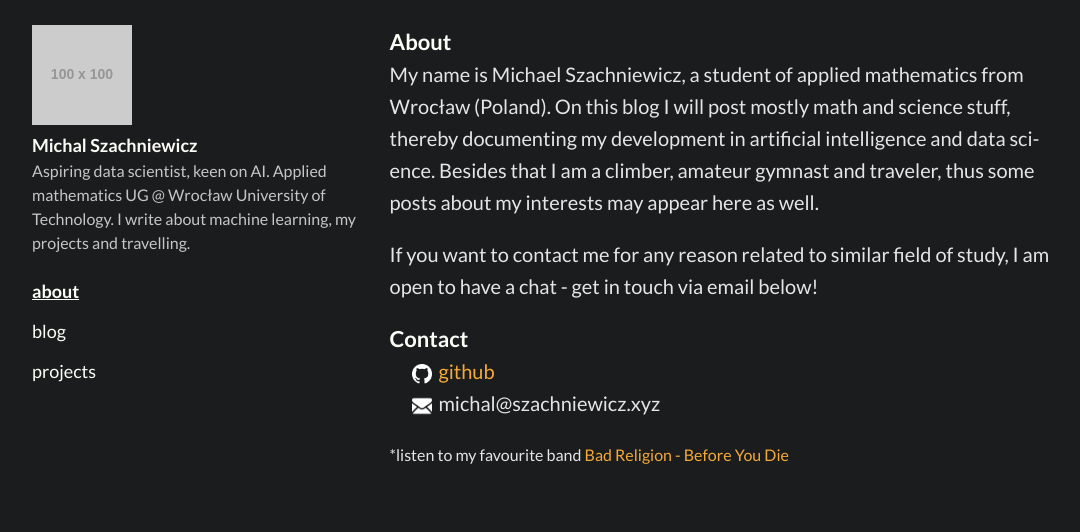
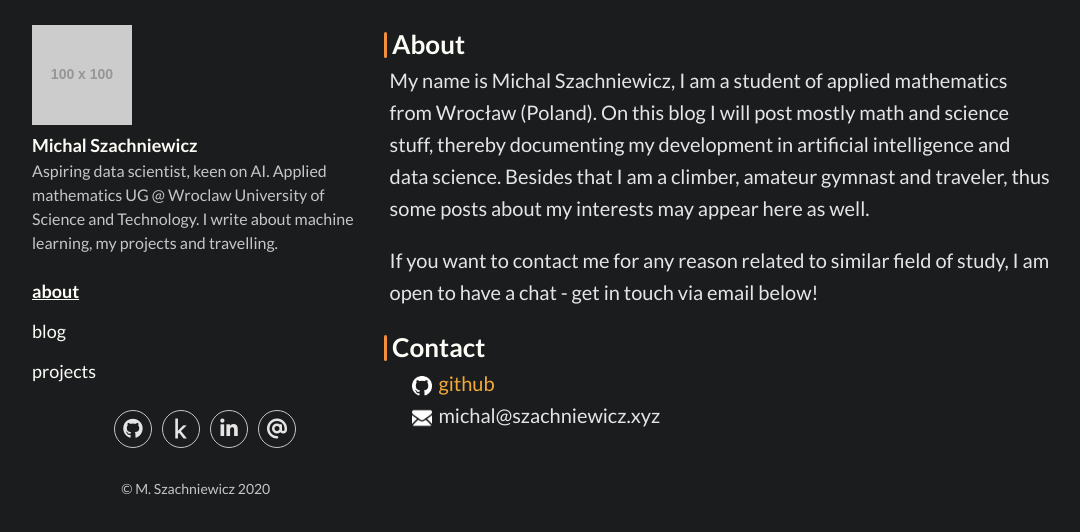
Before and after one commit to szacho/szacho.me, a Gatsby site: page /about in a window 1280 px wide. Shown: the whole page, without its empty margins (98-1178 px from the left). Built offline with nearby package versions, Linux system fonts and the light colour scheme; Gatsby itself is replaced by a stand-in of ours; placeholder pictures from the web are drawn by us.

Commit message:
Add social media in sidebar, fix projects page

````diff
--- a/src/components/backgroundImage.js
+++ b/src/components/backgroundImage.js
@@ -46,8 +46,6 @@ export default function({ fileName, children, className, tagName }) {
                     backgroundColor: `transparent`,
                     backgroundSize: `cover`,
                     backgroundPosition: `center center`,
-                    display: `flex`,
-                    alignItems: `center`,
                 }}>
                 {children}
             </BackgroundImage>
--- a/src/components/entry.js
+++ b/src/components/entry.js
@@ -3,8 +3,7 @@ import { Link } from "gatsby"
 import BackgroundImage from './backgroundImage'
 
 const Entry = ({ post }) => (
-<BackgroundImage tagName='li' fileName={post.frontmatter.image}>
-    <div className="blog-entry">
+<BackgroundImage className='blog-entry' tagName='li' fileName={post.frontmatter.image}>
     <div className="l-flex" style={{justifyContent: 'space-between', width: '100%'}}>
         <time className='blog-entry--date' itemProp='datePublished'>
             {post.frontmatter.date}
@@ -20,7 +19,6 @@ const Entry = ({ post }) => (
         {post.frontmatter.short}&hellip;
     </p>
     <Link to={ post.frontmatter.path } className='blog-entry--readmore'>Read more &raquo;</Link>
-    </div>
 </BackgroundImage>
 )
 export default Entry
--- a/src/components/seo.js
+++ b/src/components/seo.js
@@ -71,7 +71,7 @@ function SEO({ description, lang, meta, title }) {
     >
       <link href="https://fonts.googleapis.com/css?family=Lato:400,700" rel="stylesheet"/>
       <meta name="google-site-verification" content="LX99E5UGWWaESDph_SUK39OgChZFbtfuZtxIHpYYC8k" />
-
+      <script src="https://kit.fontawesome.com/e2db107e90.js" crossorigin="anonymous"></script>
     </Helmet>
   )
 }
--- a/src/components/sidebar.js
+++ b/src/components/sidebar.js
@@ -1,5 +1,7 @@
 import { Link } from "gatsby"
 import React from "react"
+
+import gitIcon from '../images/github.png'
 
 const Sidebar = () => (
   <aside id="sidebar" className="sidebar">
@@ -9,7 +11,7 @@ const Sidebar = () => (
     <h1 className="sidebar--name">Michal Szachniewicz</h1>
     <p className="sidebar--description">
         Aspiring data scientist, keen on AI.
-        Applied mathematics UG @ Wrocław University of Technology.
+        Applied mathematics UG @ Wroclaw University of Science and Technology.
         I write about machine learning, my projects and travelling.
     </p>
     <nav className='sidebar--nav'>
@@ -29,7 +31,21 @@ const Sidebar = () => (
 
         </ul>
     </nav>
-
+    <ul className="sidebar--social-media">
+        <li>
+            <a href='https://github.com/szacho/'><i class="fab fa-github"></i></a>
+        </li>
+        <li>
+            <a href='https://www.kaggle.com/szacho/'><i className="fab fa-kaggle"></i></a>
+        </li>
+        <li>
+            <a href='https://www.linkedin.com/in/micha%C5%82-szachniewicz-23b6351a5/'><i className="fab fa-linkedin-in"></i></a>
+        </li>
+        <li>
+            <a href='mailto:mszachniewicz@outlook.com'><i className="fa fa-at"></i></a>
+        </li>
+    </ul>
+    <p className="sidebar--note">&copy; M. Szachniewicz 2020</p>
     </div>
   </aside>
 )
--- a/src/markdown-pages/project-test.mdx
+++ b/src/markdown-pages/project-test.mdx
@@ -1,9 +1,11 @@
 ---
 project: true
+short: Integer id justo porta, fermentum ante sit amet, convallis ligula. Nullam quam justo, semper vitae consectetur in, interdum et quam. Sed vel aliquam quam. Nam in consequat erat. Nam vel eros justo. Sed id egestas purus. In hendrerit augue mauris, ut ullamcorper nulla vulputate in.
 title: 'Project Title Test'
 date: 2020-02-25 18:03:45 +0200
-tags: ["python"]
+tags: ["machine learning"]
 path: /path-to-project
+image: deep-learning-1.jpg
 ---
 
 This is project Test
@@ -11,3 +13,4 @@ This is project Test
 def hello(test):
     print('hellot')
 ```
+Nullam ultrices tincidunt orci, vel vestibulum nulla. Nullam mi nibh, volutpat sit amet sollicitudin in, imperdiet eget felis. Cras enim ligula, tincidunt et erat ultricies, vulputate dignissim dui. Aliquam porta vitae lectus sed auctor. Aenean pharetra magna sit amet arcu porta pellentesque. Praesent ultrices vitae tortor id rhoncus. Maecenas pellentesque risus et orci pharetra, vel accumsan augue bibendum. Praesent mollis eros a justo elementum mattis. Phasellus malesuada nibh ut ipsum dignissim, sed aliquam ex malesuada. Donec a rhoncus neque, ut condimentum felis. Nam vehicula nec mauris a sagittis.
--- a/src/pages/about.js
+++ b/src/pages/about.js
@@ -4,11 +4,7 @@ import Layout from "../templates/layout"
 import SEO from "../components/seo"
 import Img from "gatsby-image"
 import { graphql } from "gatsby"
-import styled from 'styled-components'
 
-const SmallParagraph = styled.p`
-  font-size: 1.6rem;
-`
 
 const About = ({ data }) => (
   <Layout>
@@ -17,7 +13,7 @@ const About = ({ data }) => (
       <h2 className='m-header'>About</h2>
       <section className='blog-article--content'>
         <p>
-          My name is Michael Szachniewicz, a student of applied mathematics from Wrocław (Poland). On this blog I will post mostly math and science stuff, thereby documenting my development in artificial intelligence and data science. Besides that I am a climber, amateur gymnast and traveler, thus some posts about my interests may appear here as well.
+          My name is Michal Szachniewicz, I am a student of applied mathematics from Wrocław (Poland). On this blog I will post mostly math and science stuff, thereby documenting my development in artificial intelligence and data science. Besides that I am a climber, amateur gymnast and traveler, thus some posts about my interests may appear here as well.
         </p>
         <p>
           If you want to contact me for any reason related to similar field of study, I am open to have a chat - get in touch via email below!
@@ -33,9 +29,6 @@ const About = ({ data }) => (
             <Img fixed={data.mailIcon.childImageSharp.fixed} style={{ position: 'relative', top: '5px', left: '-3px' }}/> michal@szachniewicz.xyz
           </li>
         </ul>
-        <SmallParagraph>
-          *listen to my favourite band <a href="https://youtu.be/kMaF0YKq3gU">Bad Religion - Before You Die</a>
-        </SmallParagraph>
       </section>
 
     </article>
--- a/src/pages/projects.js
+++ b/src/pages/projects.js
@@ -2,12 +2,12 @@ import React from "react"
 import { graphql } from "gatsby"
 
 import Layout from "../templates/layout"
-import Entry from "../components/entry"
+import ProjectEntry from "../components/projectEntry"
 import SEO from "../components/seo"
 
 function displayProjects(edges) {
   let projects = edges.filter(edge => edge.node.frontmatter.project)
-  return projects.map(project => <Entry key={project.node.id} post={project.node} />)
+  return projects.map(project => <ProjectEntry key={project.node.id} project={project.node} />)
 }
 
 const ProjectsPage = ({
--- a/src/styles/_modules.sass
+++ b/src/styles/_modules.sass
@@ -2,12 +2,25 @@
 @import modules/article
 @import modules/categories
 @import modules/sidebar
+@import modules/projectEntry
 
 .m-header
-  font-size: 2.2rem
+  display: flex
+  align-items: center
+  font-size: 2.6rem
   font-weight: bold
   &:not(:first-child)
     margin-top: 1.5rem
+  &::before
+    display: block
+    content: ''
+    width: 2.5px
+    height: 1em
+    background: $c-highlight-1
+    position: relative
+    // top: 4px
+    left: -0.2em
+    border-radius: 2px
 
 .m-wrapper
   max-width: 1050px
--- a/src/styles/_vars.sass
+++ b/src/styles/_vars.sass
@@ -9,6 +9,7 @@ $spacing-unit: 30px
 // colors
 $c-highlight-1: #f1903d
 $c-highlight-2: lighten(#f29911, 8%)
+$c-link-highlight: #EDA261
 $c-code-border: lighten(#828282, 40%) !default
 $c-background: #1B1C1E
 $c-code: #222
--- a/src/styles/modules/_article.sass
+++ b/src/styles/modules/_article.sass
@@ -10,7 +10,7 @@
       flex-wrap: wrap
   &--title
     font-weight: 700
-    transition: 0.25s all
+    transition: 0.25s all ease-out
     color: $c-highlight-1
     line-height: 1.25
     &-highlight
--- a/src/styles/modules/_sidebar.sass
+++ b/src/styles/modules/_sidebar.sass
@@ -24,9 +24,39 @@
     color: $c-base-font
     text-decoration: none
     &:hover
-        color: $c-tags
+        color: $c-link-highlight
         text-decoration: underline
 
 .sidebar--nav-link-active
     font-weight: bold
     text-decoration: underline
+
+.sidebar--social-media
+    width: 50%
+    margin: 0 auto
+    margin-top: 25px
+    display: flex
+    justify-content: space-around
+    li:not(:first-child)
+        margin-left: 10px
+    a
+        transition: 0.2s all ease-out
+        display: flex
+        justify-content: center
+        align-items: center
+        padding: 8px
+        border: 1.2px solid $c-lighter-font
+        border-radius: 50%
+        width: 20px
+        height: 20px
+        font-size: 2rem
+        color: $c-article-font
+        &:hover
+            color: $c-link-highlight
+            // border: 1.2px solid $c-link-highlight
+
+.sidebar--note
+    color: $c-lighter-font
+    font-size: 1.4rem
+    text-align: center
+    margin-top: 30px
````
Also changed, not shown: src/components/projectEntry.js (added, +33 -0 lines), src/images/deep-learning-1.jpg (added), src/styles/modules/_projectEntry.sass (added). Lines whose indentation alone changed are shown as unchanged.
